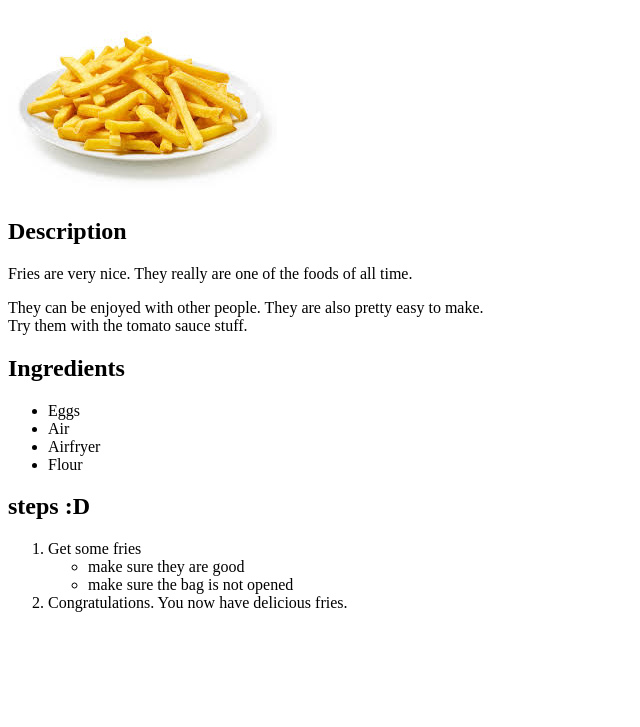
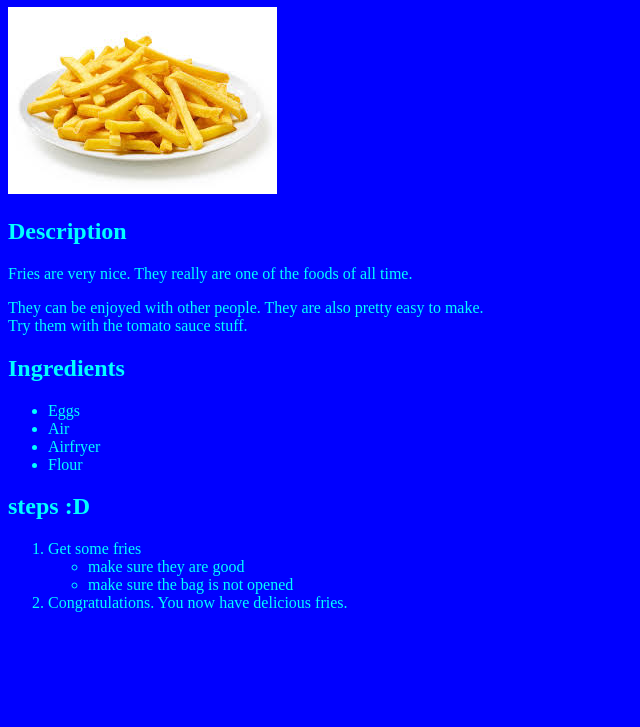
Before and after one commit to gltcturntbr/recipes_proj, a plain HTML site: page recipes/fries.html in a window 1280 px wide. Shown: the part 73-800 px from the top of the page, without its empty margins (0-640 px from the left). Drawn offline with Linux system fonts and the light colour scheme.

Commit message:
add css for fries.html

```diff
--- a/recipes/fries.html
+++ b/recipes/fries.html
@@ -1,6 +1,7 @@
 <!DOCTYPE html>
 <html lang="en">
   <head>
+    <link rel="stylesheet" href="sytle.css" />
     <meta charset="UTF-8" />
     <meta name="viewport" content="width=device-width, initial-scale=1.0" />
     <title>Fries</title>
--- /dev/null
+++ b/recipes/sytle.css
@@ -0,0 +1,4 @@
+body {
+    color: aqua;
+    background-color: blue;
+}
```
